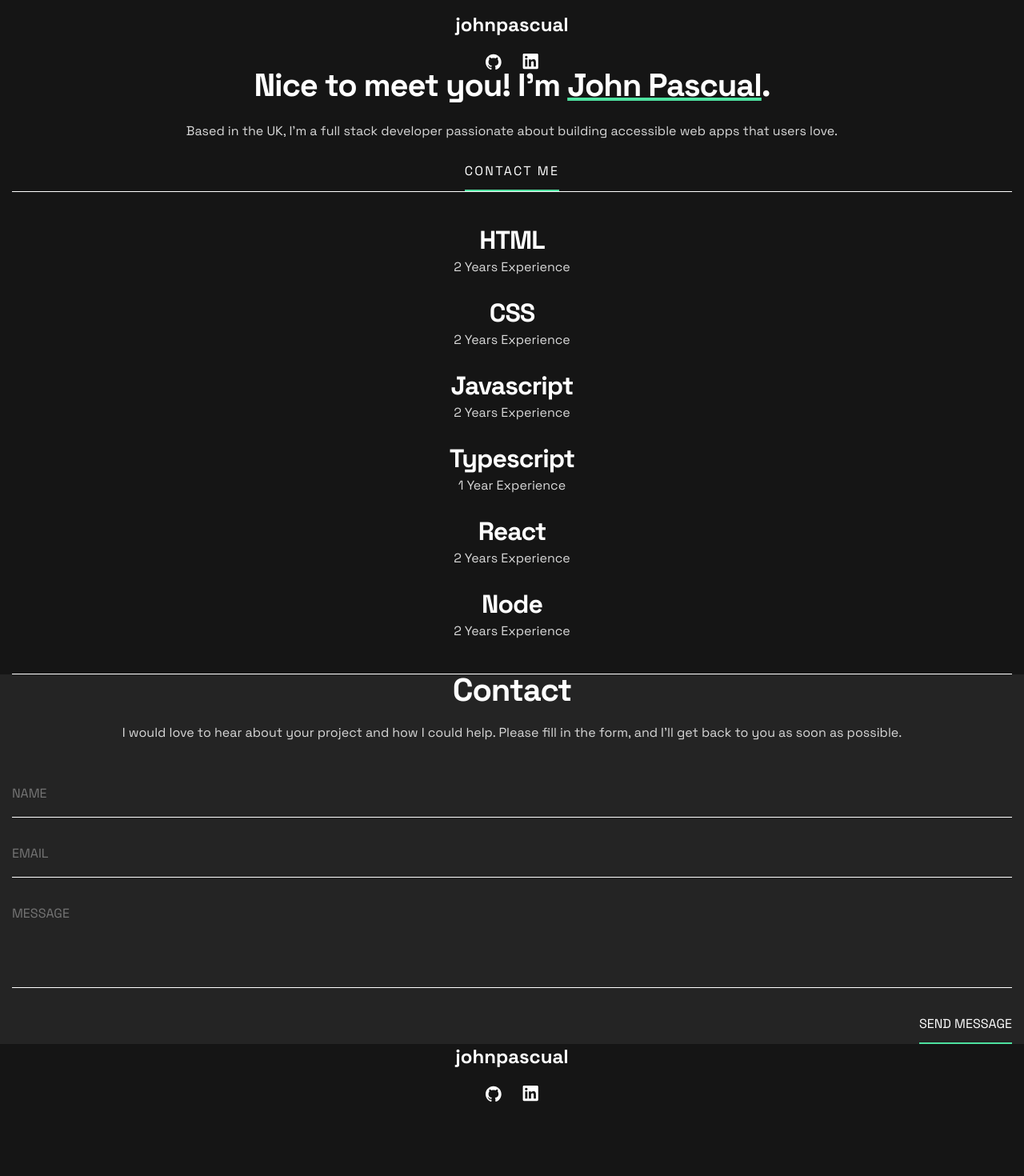
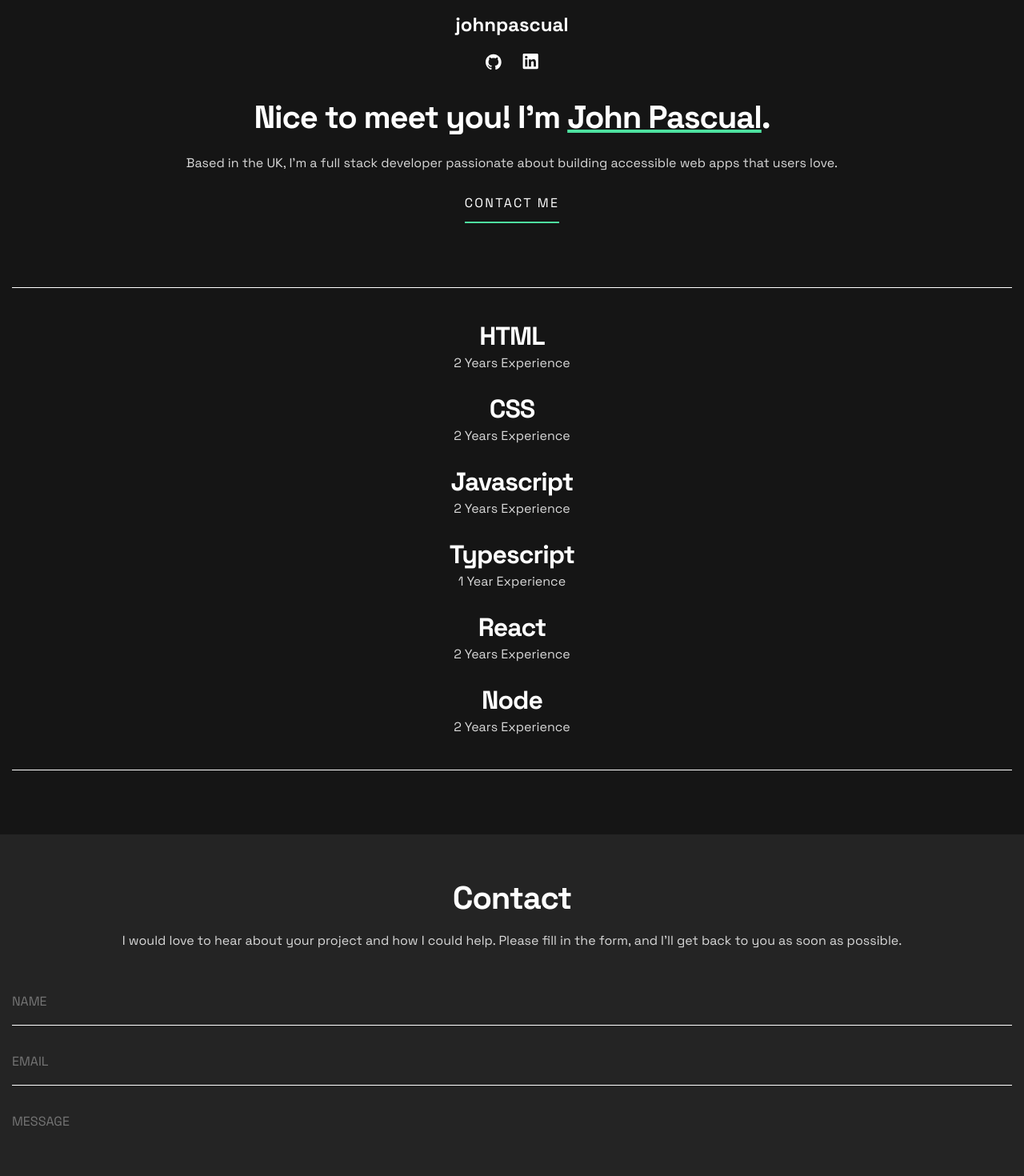
Before and after one commit to tsmjohnpascual/portfolio, a React (Vite) app: page / in a window 1280 px wide. Shown: the top 1470 px of the page at 80% size. Before the commit the page ends 1377 px from the top, so only its background shows below. Built offline with nearby package versions, Linux system fonts and the light colour scheme.

Commit message:
add padding to project

```diff
--- a/src/App.css
+++ b/src/App.css
@@ -82,6 +82,12 @@ section {
   padding-top: 15px;
 }
 
+#bot-nav {
+  background-color: #242424;
+  padding-top: 39px;
+  padding-bottom: 60px;
+}
+
 #contact {
   background-color: #242424;
 }
--- a/src/components/Contact/Contact.jsx
+++ b/src/components/Contact/Contact.jsx
@@ -46,6 +46,7 @@ const Contact = () => {
           </div>
         </form>
       </div>
+      <hr />
     </section>
   );
 };
--- a/src/components/Contact/Contact.module.css
+++ b/src/components/Contact/Contact.module.css
@@ -1,49 +1,11 @@
-/* .container {
-  background-color: #242424;
-  display: flex;
-  flex-direction: column;
-  gap: 50px;
-  padding: 0 15px;
-}
-
-.innerContainer {
-  text-align: center;
-  display: flex;
-  flex-direction: column;
-  gap: 20px;
-}
-
-.formContainer {
-  display: flex;
-  flex-direction: column;
-  gap: 32px;
-}
-
-.buttonContainer {
-  text-align: right;
-}
-
-.contact {
-  margin: 0;
-  font-size: 40px;
-  font-weight: 700;
-  line-height: 40px;
-  letter-spacing: -1.14px;
-}
-
-.contactParagraph {
-  margin: 0;
-  font-size: 16px;
-  line-height: 26px;
-  color: #d9d9d9;
-} */
-
 form {
   width: 100%;
 }
 
 .container {
   gap: 50px;
+  padding-top: 60px;
+  padding-bottom: 87px;
 }
 
 .innerContainer {
--- a/src/components/Profile/Profile.module.css
+++ b/src/components/Profile/Profile.module.css
@@ -1,6 +1,8 @@
 .container {
   text-align: center;
   gap: 24px;
+  padding-top: 40px;
+  padding-bottom: 80px;
 }
 
 .contactMe {
--- a/src/components/Skills/Skills.module.css
+++ b/src/components/Skills/Skills.module.css
@@ -9,4 +9,5 @@
 .container {
   text-align: center;
   gap: 40px;
+  padding-bottom: 80px;
 }
```
